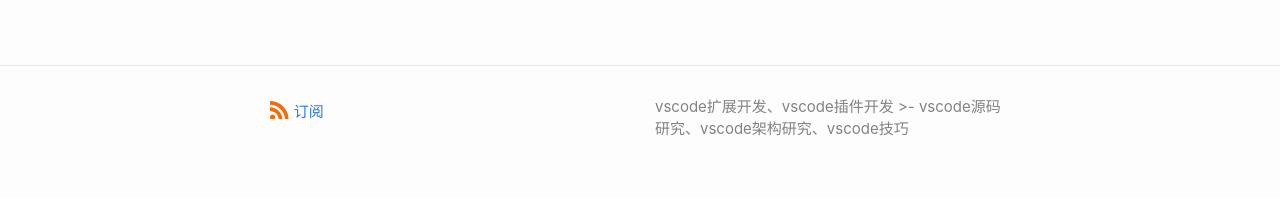
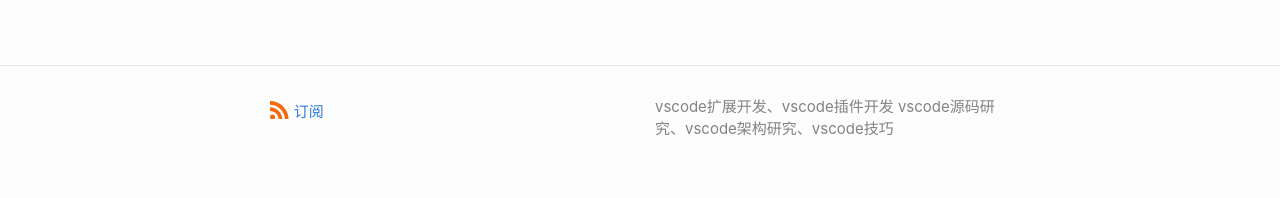
Before and after one commit to cmdyu/qxbc, a Jekyll site: the page built from index.md, in a window 1280 px wide. Shown: the part 716-914 px from the top of the page. Built offline with Jekyll 4.4.1, drawn with Linux system fonts in a browser that asks for light colours.

```diff
--- a/_config.yml
+++ b/_config.yml
@@ -7,7 +7,7 @@ lang: zh
 # The `>` after `description:` means to ignore line-breaks until next key.
 # If you want to omit the line-break after the end of text, use `>-` instead.
 description: >
-  vscode扩展开发、vscode插件开发 >-
+  vscode扩展开发、vscode插件开发
   vscode源码研究、vscode架构研究、vscode技巧
 
 # Google Analytics
```
